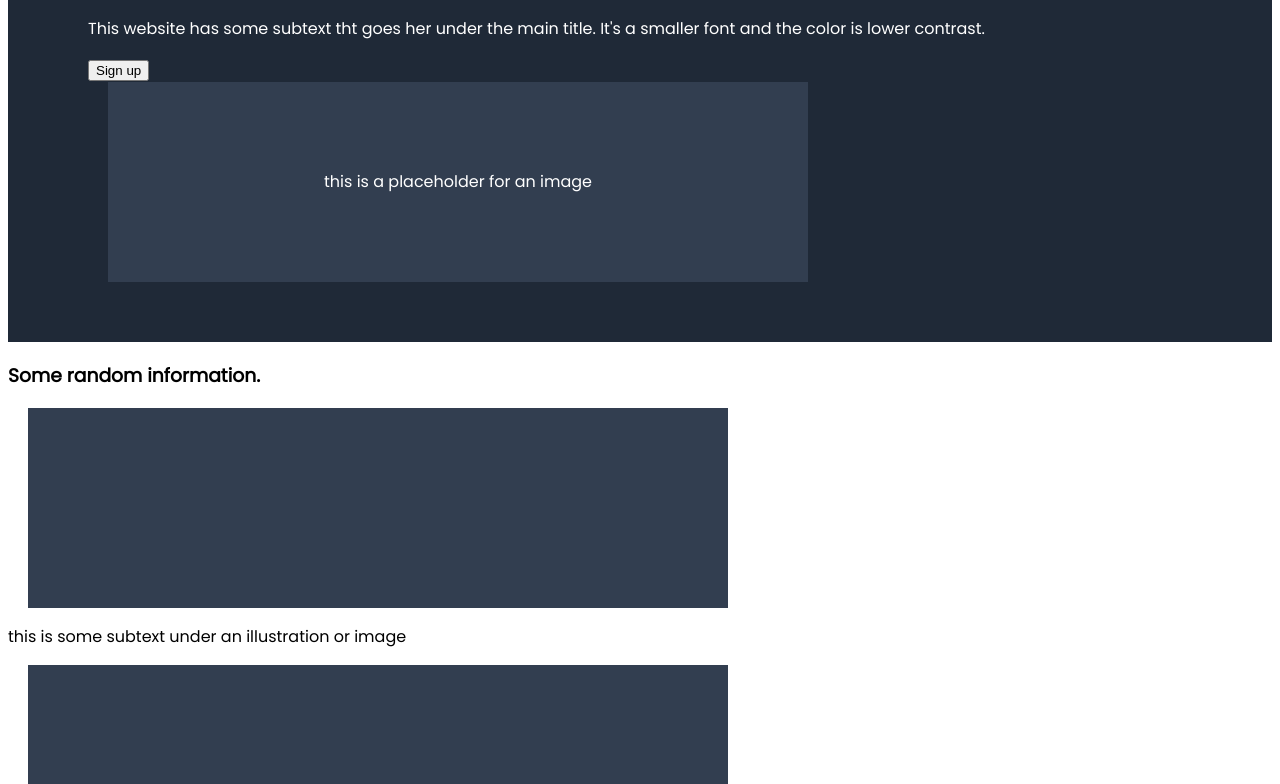
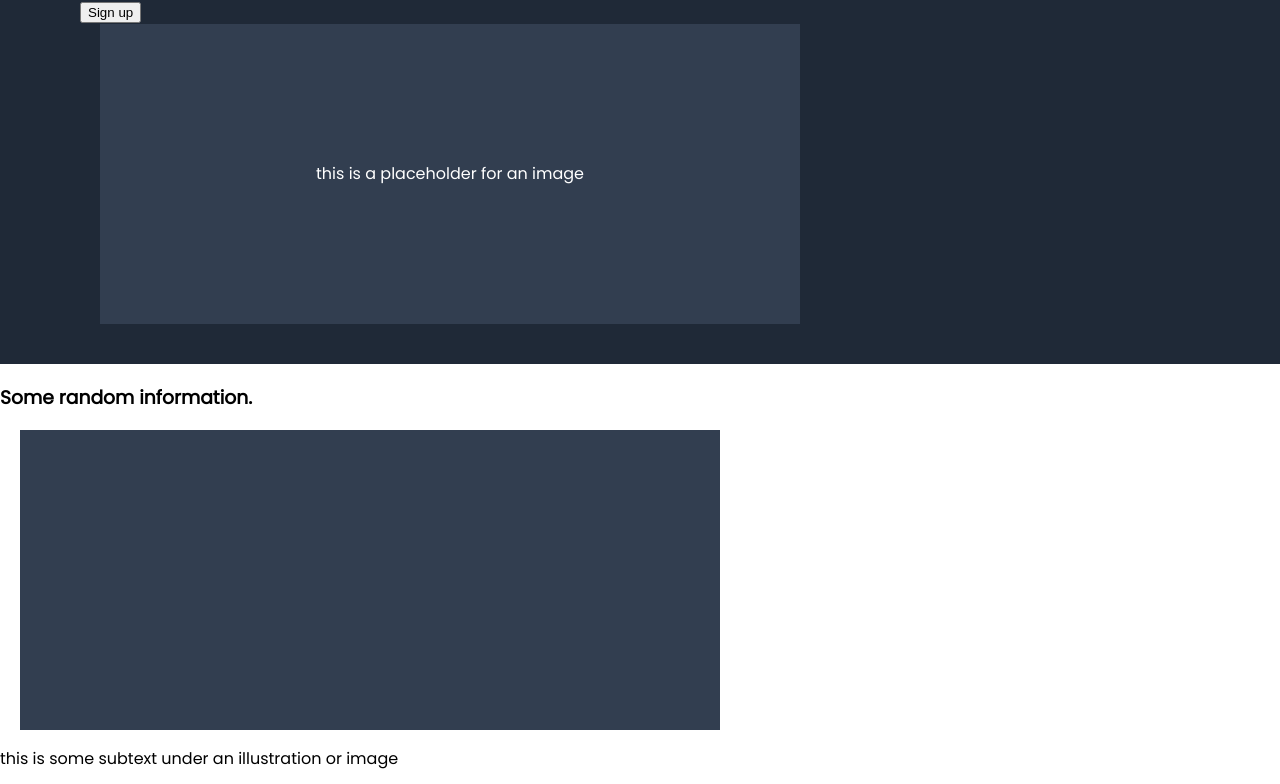
Before and after one commit to tanasegabrielw/TOP-Landing-Page, a plain HTML site: page index.html in a window 1280 px wide. Shown: the part 193-977 px from the top of the page. Drawn offline with Linux system fonts and the light colour scheme.

Commit message:
Fix body border and inline iamge in header

```diff
--- a/styles.css
+++ b/styles.css
@@ -1,8 +1,8 @@
 @import url('https://fonts.googleapis.com/css2?family=Poppins&display=swap');
 
 body{
-    font-family: "Poppins", sans-serif
-
+    font-family: "Poppins", sans-serif;
+    margin:0;
 }
 
 
@@ -39,27 +39,28 @@ li{
     justify-content: space-between;
     align-items: center;
     background-color: #1F2937;
-    padding:60px 80px;
+    padding:10px 80px;
     color:white;
-
+    padding-bottom: 40px;
 }
 
 .image{
 
     width: 700px;
-    height: 200px;
+    height: 300px;
     background-color: #323e50;
     display: flex;
     justify-content: center;
     align-items: center;
     margin-left:20px;
-
+    flex:auto;
 }
 
 .text-top-left h1 {
-    font-size:30px;
-    font-weight: bold;
+    font-size:48px;
+    font-weight: 900px;
     margin-bottom: 0px;
+    color:#E5E7EB;
 }
 
 .text-top-left p{
@@ -77,3 +78,7 @@ li{
     border: #3882F6 solid;
     font-weight: bold;
 }
+
+.content{
+
+}
```
